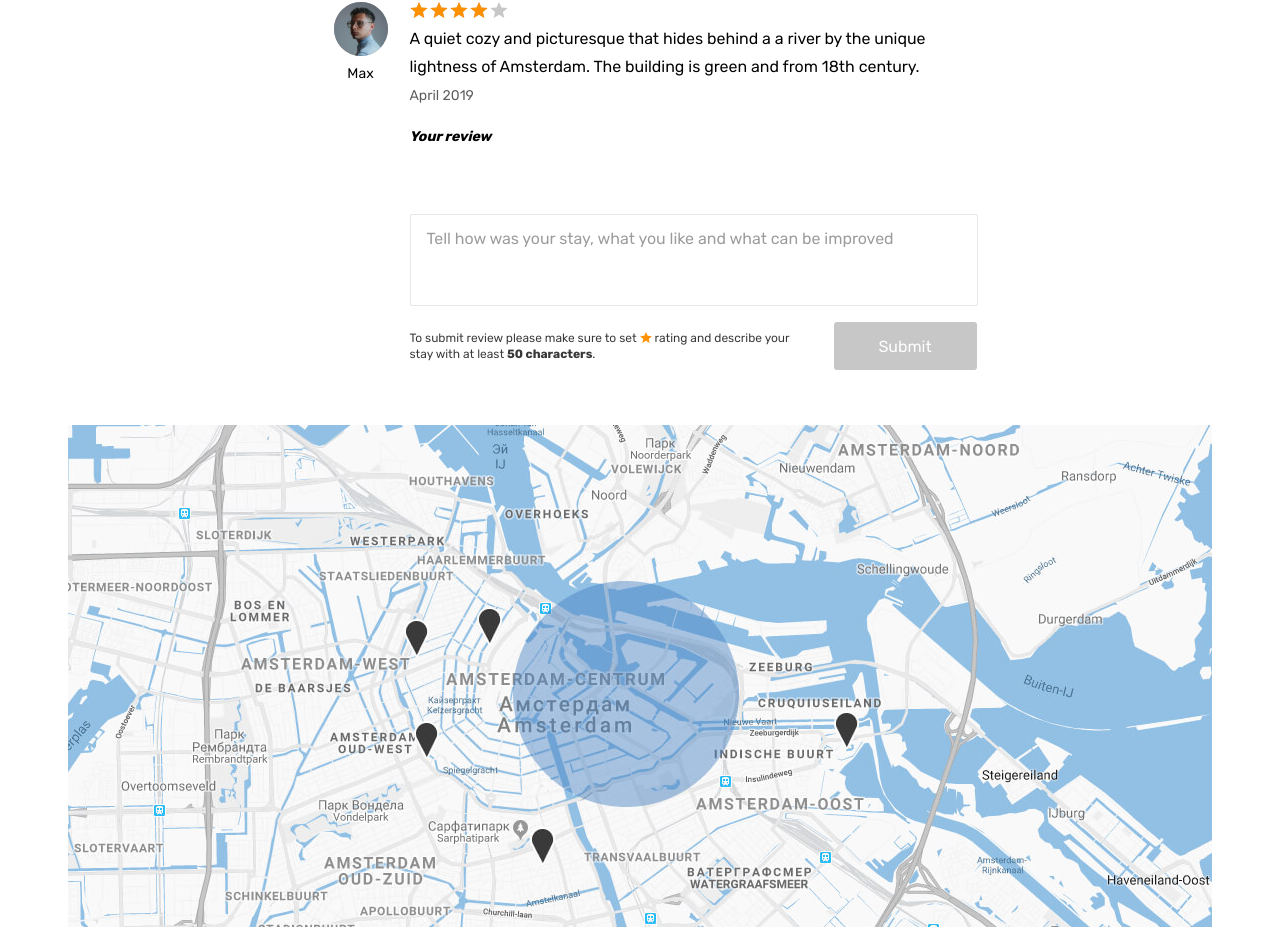
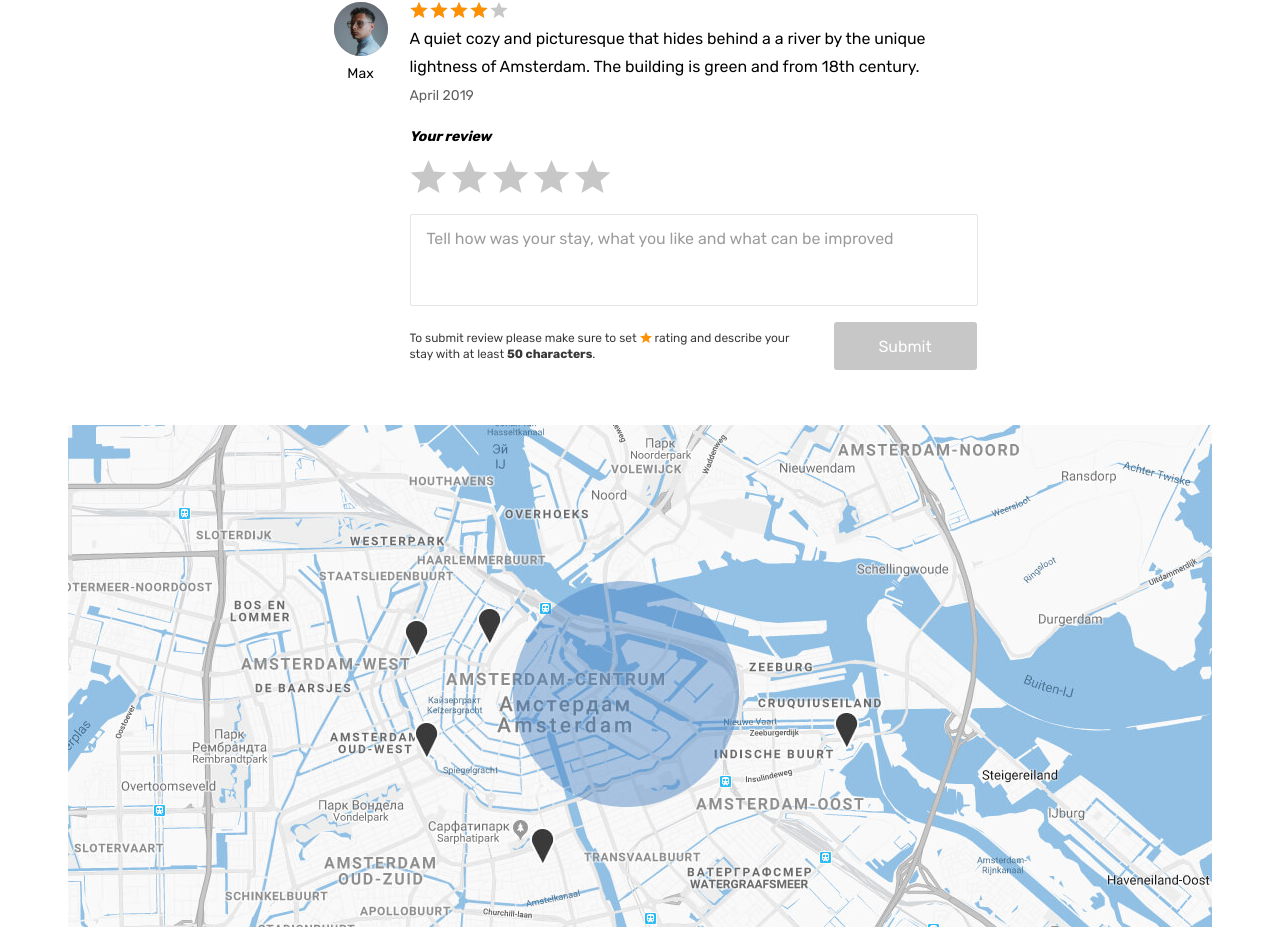
Before and after one commit to ivankmn/six-cities, a React (Create React App) app in the folder project/: page /offer/1 in a window 1280 px wide. Shown: the part 1533-2460 px from the top of the page. Built offline with nearby package versions, Linux system fonts and the light colour scheme.

Commit message:
Добавил компонент Форма отправки комментария

```diff
--- a/project/src/components/app/app.tsx
+++ b/project/src/components/app/app.tsx
@@ -34,7 +34,7 @@ function App({ offers, reviews }: AppProps): JSX.Element {
             }
           />
           <Route path={AppRoute.Login} element={<Login />} />
-          <Route path={AppRoute.Room} element={<Property />} />
+          <Route path={AppRoute.Room} element={<Property offers={offers} reviews={reviews} />} />
           <Route path="*" element={<NotFound />} />
         </Routes>
       </BrowserRouter>
--- a/project/src/components/card-list/card-list.tsx
+++ b/project/src/components/card-list/card-list.tsx
@@ -1,21 +1,21 @@
 import Card from '../card/card';
 import { Offers } from '../../types/offer';
-import { useState } from 'react';
+// import { useState } from 'react';
 
 type CardProps = {
   offers: Offers[];
 };
 
 function CardList({ offers }: CardProps): JSX.Element {
-  const [activeCard, setActiveCard] = useState({ cardId: 0 });
+  // const [isActiveCard, setIsActiveCard] = useState({ cardId: 0 });
 
   return (
     <div className="cities__places-list places__list tabs__content">
       {offers.map((item) => (
         <Card
-          onMouseEnter={() => {
-            setActiveCard({ ...activeCard, cardId: item.id });
-          }}
+          // onMouseEnter={() => {
+          //   setIsActiveCard({ ...isActiveCard, cardId: item.id });
+          // }}
           offer={item}
           key={item.id}
         />
--- a/project/src/components/card/card.tsx
+++ b/project/src/components/card/card.tsx
@@ -1,4 +1,5 @@
 import { Offers } from '../../types/offer';
+import { Link } from 'react-router-dom';
 
 type CardProps = {
   offer: Offers;
@@ -20,9 +21,9 @@ function Card({ offer }: CardProps): JSX.Element {
       {offer.isPremium ? Mark() : ''}
 
       <div className="cities__image-wrapper place-card__image-wrapper">
-        <a href="/">
+        <Link to={`/offer/${offer.id}`}>
           <img className="place-card__image" src={offer.previewImage} width="260" height="200" alt="Place" />
-        </a>
+        </Link>
       </div>
       <div className="place-card__info">
         <div className="place-card__price-wrapper">
@@ -44,7 +45,7 @@ function Card({ offer }: CardProps): JSX.Element {
           </div>
         </div>
         <h2 className="place-card__name">
-          <a href="/">{offer.title}</a>
+          <Link to={`/offer/${offer.id}`}>{offer.title}</Link>
         </h2>
         <p className="place-card__type">{offer.type}</p>
       </div>
--- /dev/null
+++ b/project/src/components/review-form/review-form.tsx
@@ -0,0 +1,114 @@
+import { useState } from 'react';
+
+function ReviewForm(): JSX.Element {
+  const [formData, setFormData] = useState({
+    rating: '',
+    review: '',
+  });
+
+  const fieldChangeHandle = (evt: { target: { name: string; value: string } }) => {
+    const { name, value } = evt.target;
+    setFormData({ ...formData, [name]: value });
+
+    // eslint-disable-next-line no-console
+    console.log(formData);
+  };
+
+  return (
+    <form className="reviews__form form" action="/" method="post">
+      <label className="reviews__label form__label" htmlFor="review">
+        Your review
+      </label>
+      <div className="reviews__rating-form form__rating">
+        <input
+          className="form__rating-input visually-hidden"
+          name="rating"
+          onChange={fieldChangeHandle}
+          value="5"
+          id="5-stars"
+          type="radio"
+        />
+        <label htmlFor="5-stars" className="reviews__rating-label form__rating-label" title="perfect">
+          <svg className="form__star-image" width="37" height="33">
+            <use xlinkHref="#icon-star"></use>
+          </svg>
+        </label>
+
+        <input
+          className="form__rating-input visually-hidden"
+          name="rating"
+          onChange={fieldChangeHandle}
+          value="4"
+          id="4-stars"
+          type="radio"
+        />
+        <label htmlFor="4-stars" className="reviews__rating-label form__rating-label" title="good">
+          <svg className="form__star-image" width="37" height="33">
+            <use xlinkHref="#icon-star"></use>
+          </svg>
+        </label>
+
+        <input
+          className="form__rating-input visually-hidden"
+          name="rating"
+          onChange={fieldChangeHandle}
+          value="3"
+          id="3-stars"
+          type="radio"
+        />
+        <label htmlFor="3-stars" className="reviews__rating-label form__rating-label" title="not bad">
+          <svg className="form__star-image" width="37" height="33">
+            <use xlinkHref="#icon-star"></use>
+          </svg>
+        </label>
+
+        <input
+          className="form__rating-input visually-hidden"
+          name="rating"
+          onChange={fieldChangeHandle}
+          value="2"
+          id="2-stars"
+          type="radio"
+        />
+        <label htmlFor="2-stars" className="reviews__rating-label form__rating-label" title="badly">
+          <svg className="form__star-image" width="37" height="33">
+            <use xlinkHref="#icon-star"></use>
+          </svg>
+        </label>
+
+        <input
+          className="form__rating-input visually-hidden"
+          name="rating"
+          onChange={fieldChangeHandle}
+          value="1"
+          id="1-star"
+          type="radio"
+        />
+        <label htmlFor="1-star" className="reviews__rating-label form__rating-label" title="terribly">
+          <svg className="form__star-image" width="37" height="33">
+            <use xlinkHref="#icon-star"></use>
+          </svg>
+        </label>
+      </div>
+      <textarea
+        onChange={fieldChangeHandle}
+        value={formData.review}
+        className="reviews__textarea form__textarea"
+        id="review"
+        name="review"
+        placeholder="Tell how was your stay, what you like and what can be improved"
+      />
+      <div className="reviews__button-wrapper">
+        <p className="reviews__help">
+          To submit review please make sure to set <span className="reviews__star">rating</span> and describe your stay
+          with at least <b className="reviews__text-amount">50 characters</b>.
+        </p>
+        <button className="reviews__submit form__submit button" type="submit" disabled>
+          Submit
+        </button>
+      </div>
+    </form>
+  );
+}
+
+export default ReviewForm;
--- a/project/src/pages/property/property.tsx
+++ b/project/src/pages/property/property.tsx
@@ -1,7 +1,15 @@
 import { Helmet } from 'react-helmet-async';
-import { useParams } from 'react-router-dom';
+import { useParams, Link } from 'react-router-dom';
+import { Offers } from '../../types/offer';
+import { Reviews } from '../../types/reviews';
+import ReviewForm from '../../components/review-form/review-form';
 
-function PropertyPage(): JSX.Element {
+type PropertyProps = {
+  offers: Offers[];
+  reviews: Reviews[];
+};
+
+function PropertyPage({ offers, reviews }: PropertyProps): JSX.Element {
   const params = useParams();
   // eslint-disable-next-line no-console
   console.log(params.id);
@@ -15,9 +23,9 @@ function PropertyPage(): JSX.Element {
         <div className="container">
           <div className="header__wrapper">
             <div className="header__left">
-              <a className="header__logo-link" href="main.html">
+              <Link to="/" className="header__logo-link">
                 <img className="header__logo" src="img/logo.svg" alt="6 cities logo" width="81" height="41" />
-              </a>
+              </Link>
             </div>
             <nav className="header__nav">
               <ul className="header__nav-list">
@@ -169,92 +177,7 @@ function PropertyPage(): JSX.Element {
                     </div>
                   </li>
                 </ul>
-                <form className="reviews__form form" action="/" method="post">
-                  <label className="reviews__label form__label" htmlFor="review">
-                    Your review
-                  </label>
-                  <div className="reviews__rating-form form__rating">
-                    <input
-                      className="form__rating-input visually-hidden"
-                      name="rating"
-                      value="5"
-                      id="5-stars"
-                      type="radio"
-                    />
-                    <label htmlFor="5-stars" className="reviews__rating-label form__rating-label" title="perfect">
-                      <svg className="form__star-image" width="37" height="33">
-                        <use xlinkHref="/icon-star"></use>
-                      </svg>
-                    </label>
-
-                    <input
-                      className="form__rating-input visually-hidden"
-                      name="rating"
-                      value="4"
-                      id="4-stars"
-                      type="radio"
-                    />
-                    <label htmlFor="4-stars" className="reviews__rating-label form__rating-label" title="good">
-                      <svg className="form__star-image" width="37" height="33">
-                        <use xlinkHref="/icon-star"></use>
-                      </svg>
-                    </label>
-
-                    <input
-                      className="form__rating-input visually-hidden"
-                      name="rating"
-                      value="3"
-                      id="3-stars"
-                      type="radio"
-                    />
-                    <label htmlFor="3-stars" className="reviews__rating-label form__rating-label" title="not bad">
-                      <svg className="form__star-image" width="37" height="33">
-                        <use xlinkHref="/icon-star"></use>
-                      </svg>
-                    </label>
-
-                    <input
-                      className="form__rating-input visually-hidden"
-                      name="rating"
-                      value="2"
-                      id="2-stars"
-                      type="radio"
-                    />
-                    <label htmlFor="2-stars" className="reviews__rating-label form__rating-label" title="badly">
-                      <svg className="form__star-image" width="37" height="33">
-                        <use xlinkHref="/icon-star"></use>
-                      </svg>
-                    </label>
-
-                    <input
-                      className="form__rating-input visually-hidden"
-                      name="rating"
-                      value="1"
-                      id="1-star"
-                      type="radio"
-                    />
-                    <label htmlFor="1-star" className="reviews__rating-label form__rating-label" title="terribly">
-                      <svg className="form__star-image" width="37" height="33">
-                        <use xlinkHref="/icon-star"></use>
-                      </svg>
-                    </label>
-                  </div>
-                  <textarea
-                    className="reviews__textarea form__textarea"
-                    id="review"
-                    name="review"
-                    placeholder="Tell how was your stay, what you like and what can be improved"
-                  />
-                  <div className="reviews__button-wrapper">
-                    <p className="reviews__help">
-                      To submit review please make sure to set <span className="reviews__star">rating</span> and
-                      describe your stay with at least <b className="reviews__text-amount">50 characters</b>.
-                    </p>
-                    <button className="reviews__submit form__submit button" type="submit" disabled>
-                      Submit
-                    </button>
-                  </div>
-                </form>
+                <ReviewForm />
               </section>
             </div>
           </div>
```
